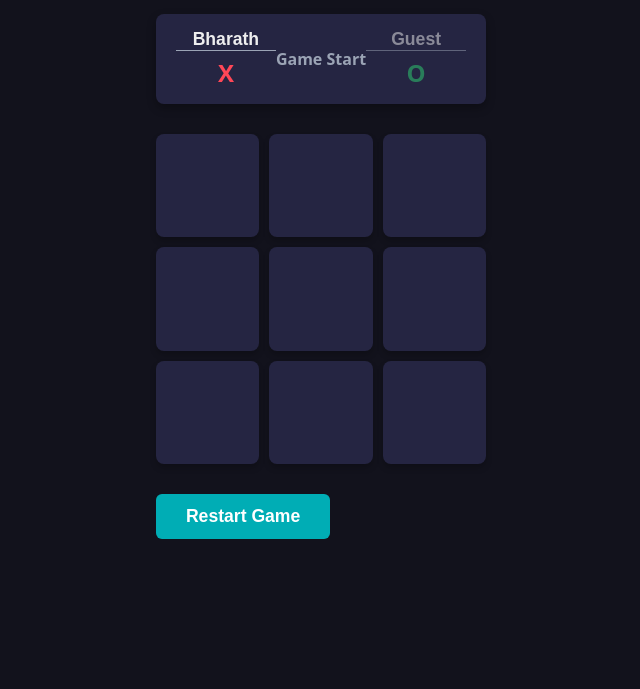
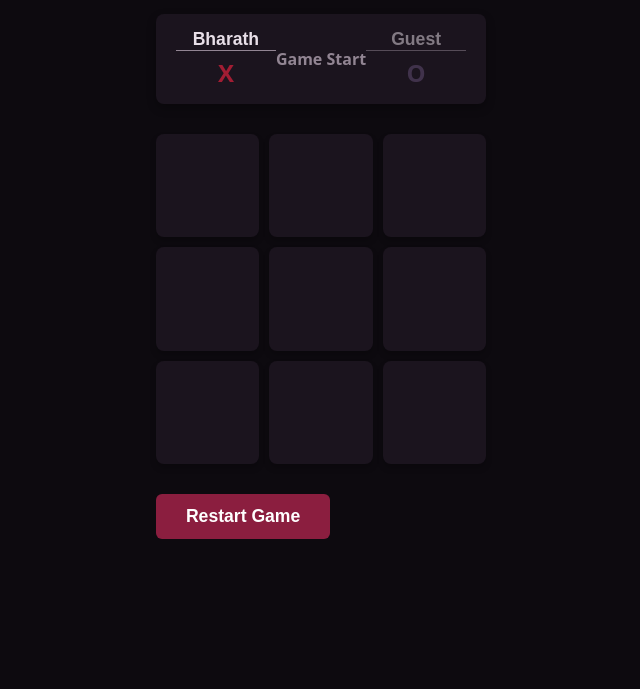
Before and after one commit to BharathBabu-code/js_proj, a plain HTML site: page tic_tac_toe/index.html in a window 1280 px wide. Shown: the part 111-800 px from the top of the page, without its empty margins (319-959 px from the left). Drawn offline with Linux system fonts and the light colour scheme.

Commit message:
made some changes in the theme

```diff
--- a/tic_tac_toe/styles.css
+++ b/tic_tac_toe/styles.css
@@ -1,11 +1,11 @@
 :root {
-    --bg-main: #12121c;
-    --bg-card: #252542;
-    --accent: #00adb5;
-    --text-main: #eeeeee;
-    --text-muted: #9ba4b5;
-    --x-color: #ff4757;
-    --o-color: #2ed573;
+    --bg-main: #0d0a0f;
+    --bg-card: #1b141e;
+    --accent: #8b1e3f;
+    --text-main: #e8dfe8;
+    --text-muted: #928593;
+    --x-color: #a11d33;
+    --o-color: #665078;
 }
 
 * { margin: 0; padding: 0; box-sizing: border-box; }
```
